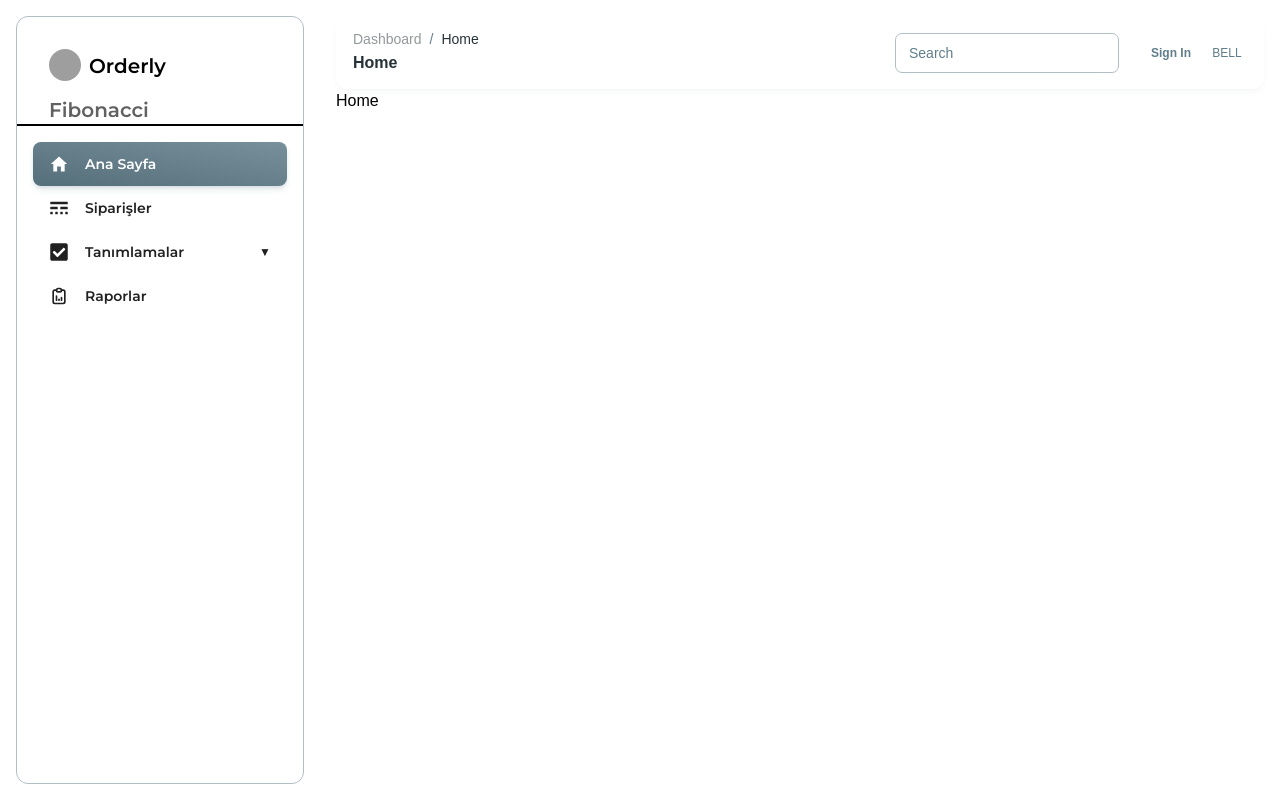
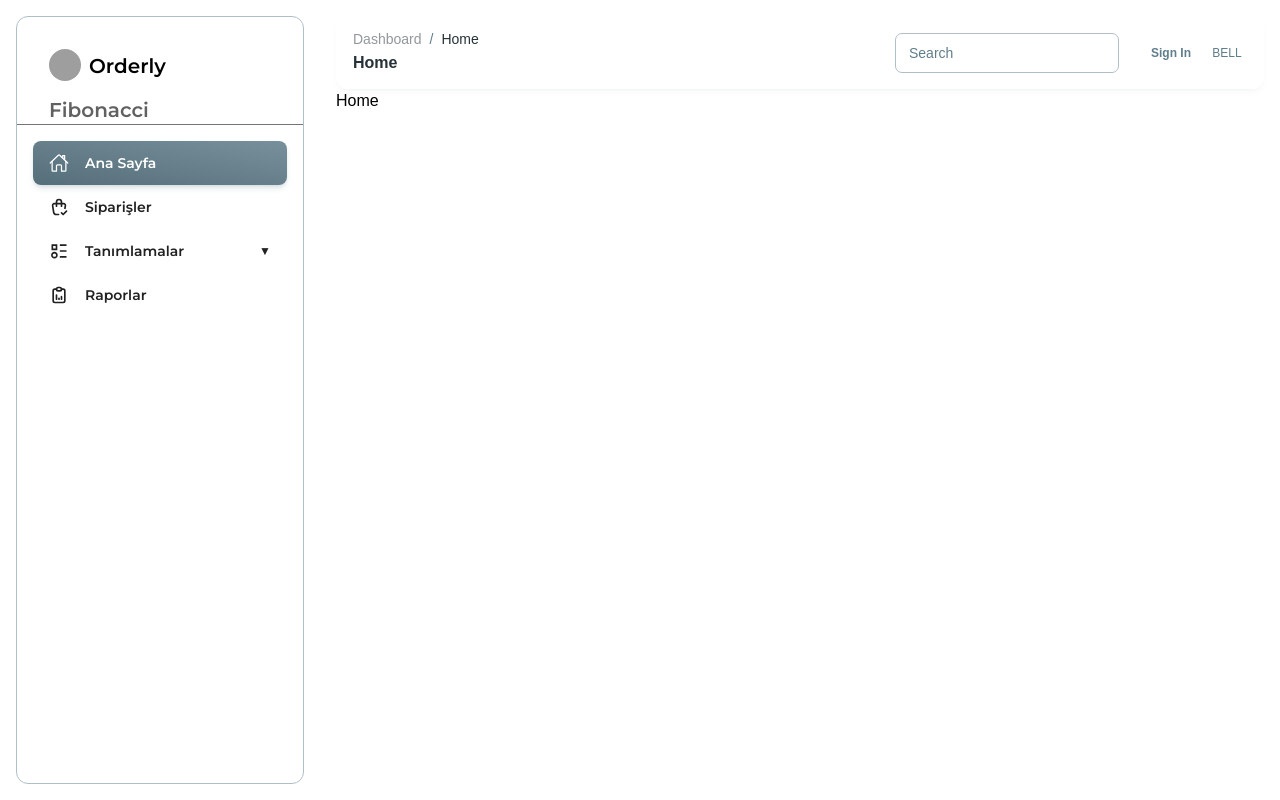
Before and after one commit to Yesarib/orderly-frontend, a React (Vite) app: page /dashboard/home in a window 1280 px wide. Built offline with nearby package versions, Linux system fonts and the light colour scheme; grey boxes are pictures that could not be loaded.

Commit message:
update: routes icons

```diff
--- a/src/components/Divider.tsx
+++ b/src/components/Divider.tsx
@@ -1,15 +1,16 @@
 import React from 'react'
 
 interface DividerProp {
-    height: string,
+    height: number,
     color: string
 }
 
 const Divider: React.FC<DividerProp> = ({ height, color }) => {
     return (
-        <div>
-            <div className={`w-full h-${height} bg-${color}`}>
-            </div>
+        <div style={{
+            height: height,
+            backgroundColor: color,
+        }}>
         </div>
     )
 }
--- a/src/components/layout/Sidenav.tsx
+++ b/src/components/layout/Sidenav.tsx
@@ -40,7 +40,7 @@ export function Sidenav() {
         </Link>
       </div>
       <div>
-        <Divider height="0.5" color="black" />
+        <Divider height={1} color="#757575" />
       </div>
       <div className="m-4">
         {routes.map(({ layout, pages }, key) => (
--- a/src/components/table/TableForms.tsx
+++ b/src/components/table/TableForms.tsx
@@ -48,7 +48,7 @@ const TableForms: React.FC<TableFormsProps> = ({ operation, isOpen, handleOpen,
         <Button variant="text" color="red" onClick={handleOpen} className="capitalize">
           İptal
         </Button>
-        <Button variant="gradient" color="blue" onClick={handleSubmit} className="capitalize">
+        <Button variant="gradient" color="green" onClick={handleSubmit} className="capitalize">
           Kaydet
         </Button>
       </DialogFooter>
--- a/src/routes.tsx
+++ b/src/routes.tsx
@@ -1,9 +1,8 @@
-import { IoMdHome } from "react-icons/io";
-import { BsBorderStyle } from "react-icons/bs";
-import { FaCheckSquare } from "react-icons/fa";
+import { IoHomeOutline } from "react-icons/io5";
+import { RiListIndefinite } from "react-icons/ri";
 import { HiOutlineTableCells } from "react-icons/hi2";
 import { GiForkKnifeSpoon } from "react-icons/gi";
-import { TbReportAnalytics } from "react-icons/tb";
+import { TbReportAnalytics, TbShoppingBagCheck } from "react-icons/tb";
 
 import Home from "./pages/dashboard/Home"
 import Order from "./pages/dashboard/Order";
@@ -43,19 +42,19 @@ export const routes: { layout: string; pages: Route[] }[] = [
         layout: 'dashboard',
         pages: [
             {
-                icon: <IoMdHome />,
+                icon: <IoHomeOutline />,
                 name: 'Ana Sayfa',
                 path: '/home',
                 element: <Home />
             },
             {
-                icon: <BsBorderStyle />,
+                icon: <TbShoppingBagCheck />,
                 name: 'Siparişler',
                 path: '/orders',
                 element: <Order />
             },
             {
-                icon: <FaCheckSquare />,
+                icon: <RiListIndefinite />,
                 name: 'Tanımlamalar',
                 subPaths: [
                     {
```
